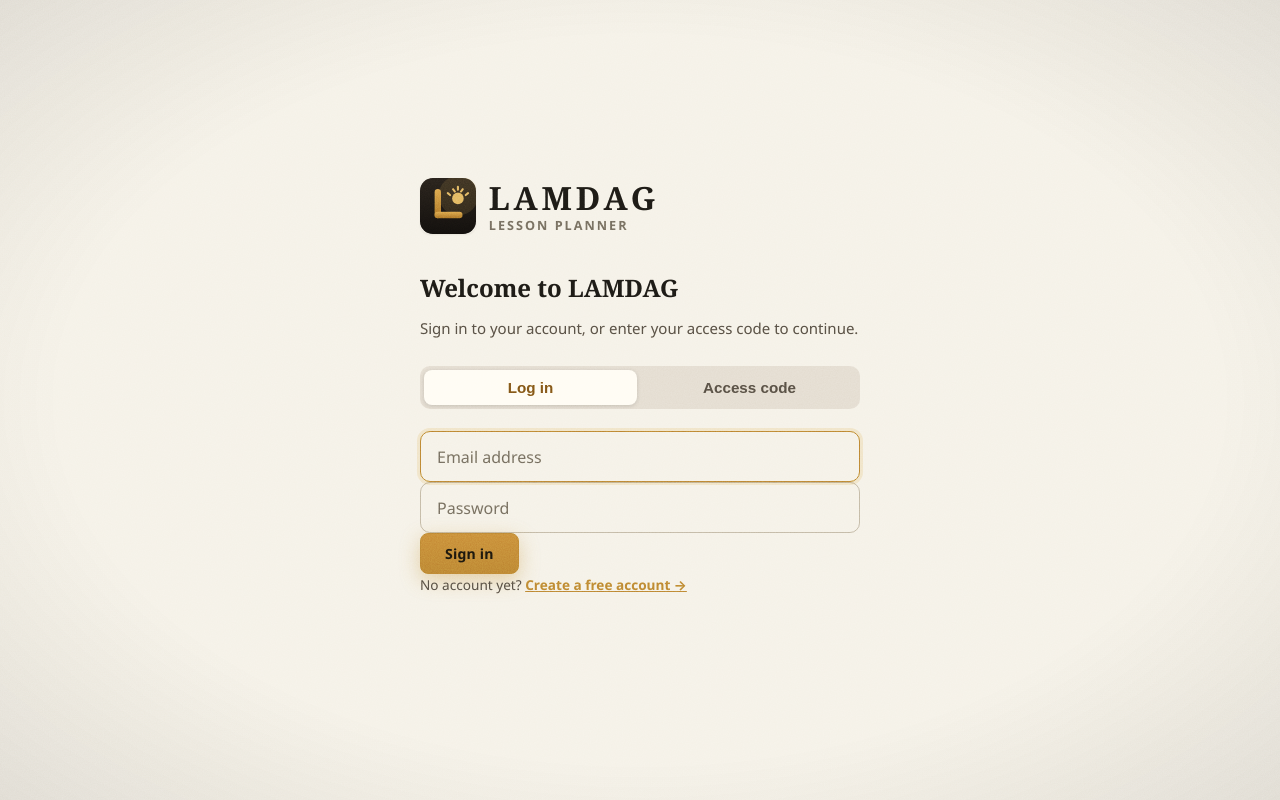
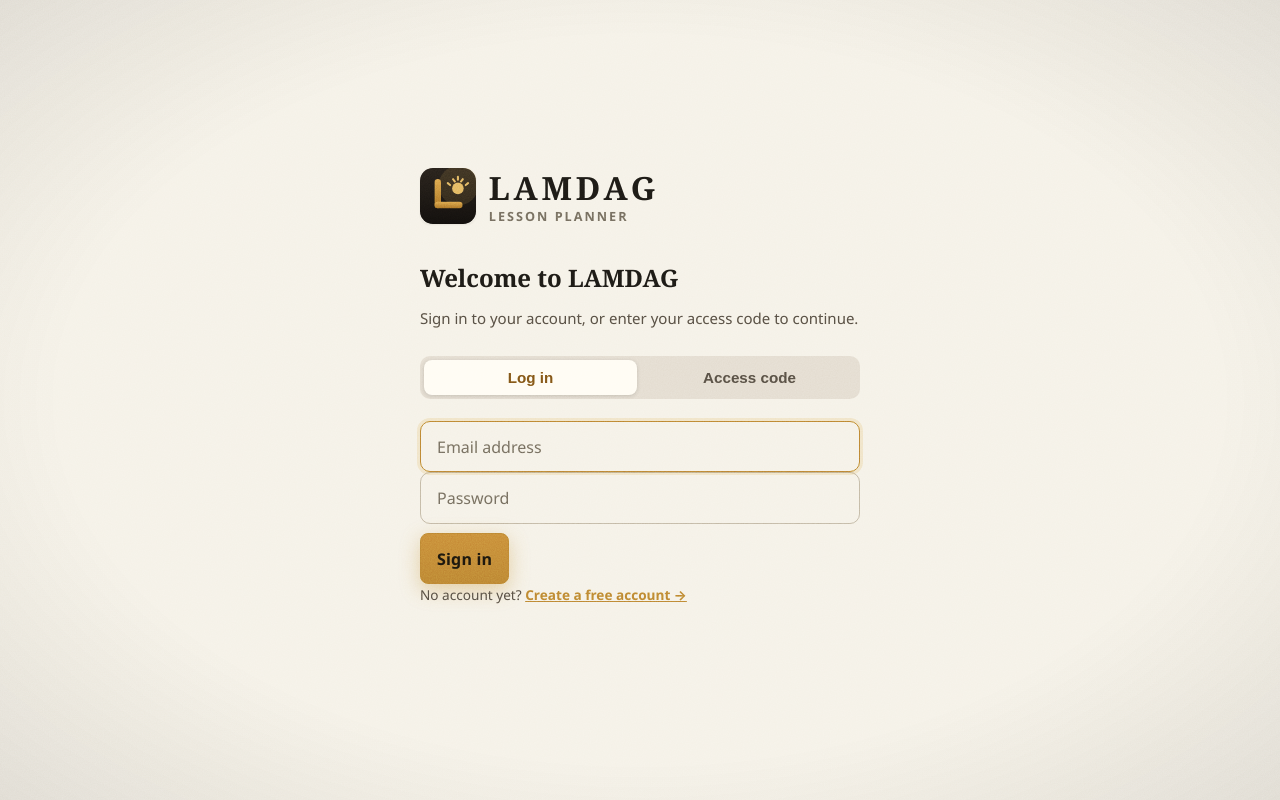
Before and after one commit to milkcakes/lamdag, a Python web app: template templates/access.html in a window 1280 px wide. Run offline with Jinja, Linux system fonts and the light colour scheme; the template is opened without the code that fills it, so the values that code supplies are empty.

Commit message:
Add spacing above Sign in button on access page

```diff
--- a/templates/access.html
+++ b/templates/access.html
@@ -22,6 +22,7 @@
         .gate-form input[type="text"] { letter-spacing: 0.18em; }
         .gate-form input:focus { outline: none; border-color: var(--gold, #b98a2e); }
         .gate-error { color: #b3392e; font-size: 0.9rem; margin: 0; }
+        .gate-form .btn { margin-top: 0.6rem; padding: 0.85rem 1rem; font-size: 1rem; }
         .gate-sub { font-size: 0.85rem; color: var(--text-soft, #6b6255); margin-top: 1.4rem; line-height: 1.5; }
         .gate-sub a { color: var(--gold, #b98a2e); font-weight: 700; }
         .gate-tabs { display: flex; gap: 6px; margin-bottom: 1.4rem; background: rgba(128,111,80,0.12); border-radius: 10px; padding: 4px; }
```
